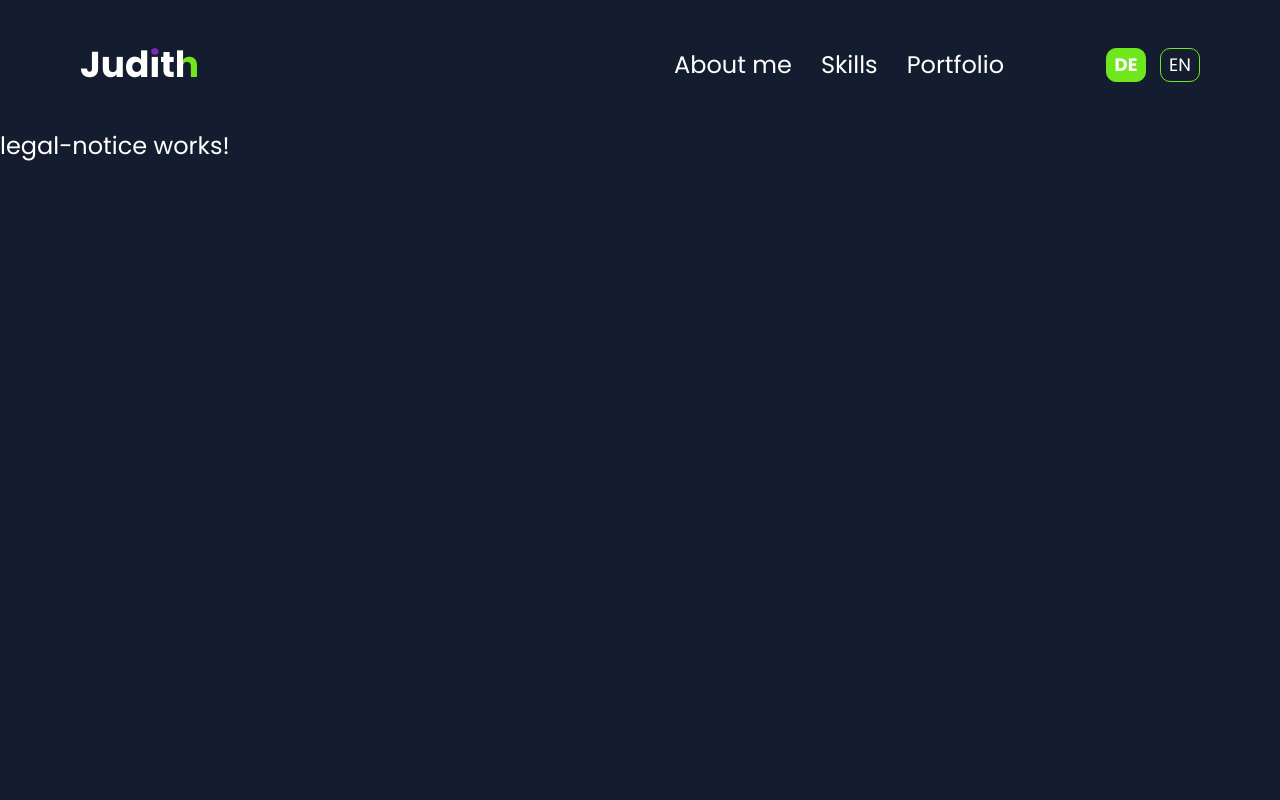
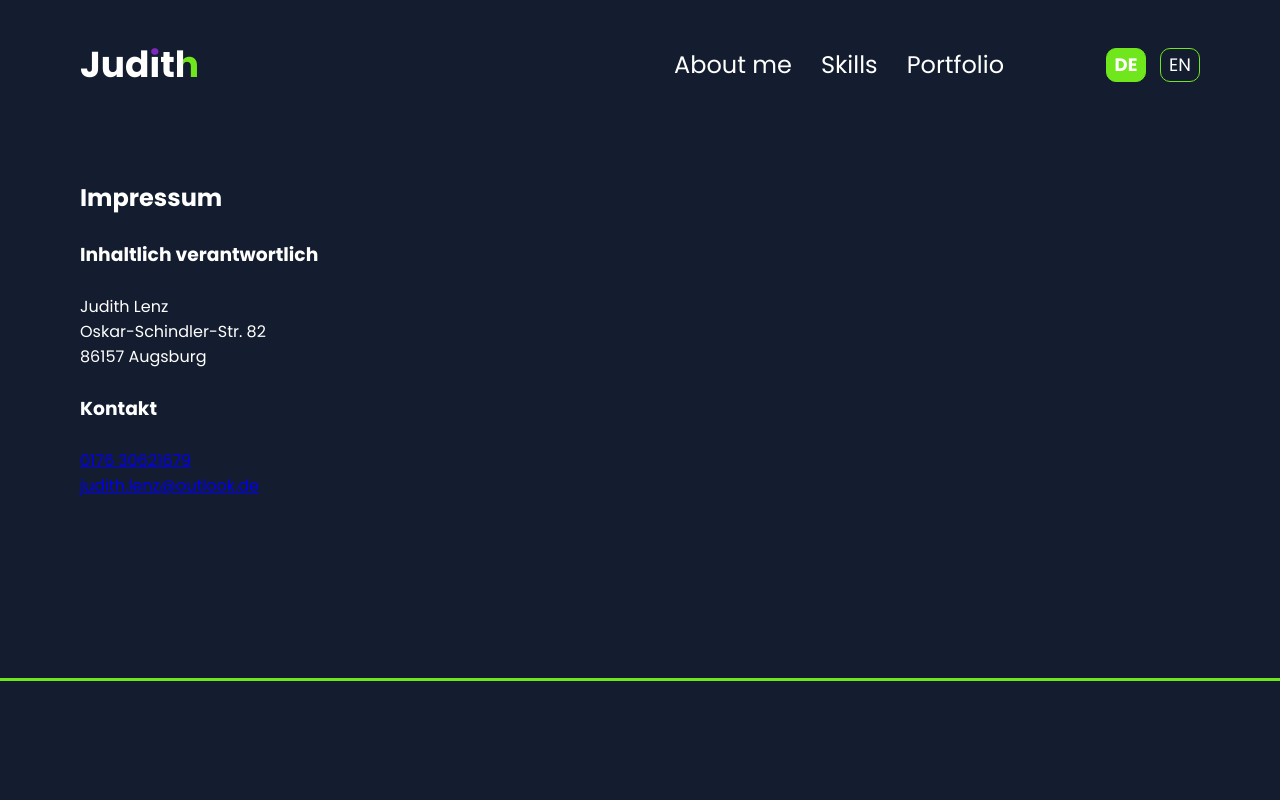
Before and after one commit to Judith-Lenz/portfolio, an Angular app: page /legal-notice in a window 1280 px wide. Shown: the top 800 px of the page. Built offline with nearby package versions, Linux system fonts and the light colour scheme.

Commit message:
legal notice

```diff
--- a/src/app/pages/legal-notice/legal-notice.component.html
+++ b/src/app/pages/legal-notice/legal-notice.component.html
@@ -1 +1,16 @@
-<section><p>legal-notice works!</p></section>
+<section>
+  <h1>Impressum</h1>
+  <br />
+  <h3>Inhaltlich verantwortlich</h3>
+  <br />
+  <p>Judith Lenz</p>
+  <p>Oskar-Schindler-Str. 82</p>
+  <p>86157 Augsburg</p>
+  <br />
+  <h3>Kontakt</h3>
+  <br />
+  <p><a href="tel:+4917630621679">0176 30621679</a></p>
+  <p>
+    <a [attr.href]="'mailto:' + email">{{ email }}</a>
+  </p>
+</section>
--- a/src/app/pages/legal-notice/legal-notice.component.scss
+++ b/src/app/pages/legal-notice/legal-notice.component.scss
@@ -1,4 +1,6 @@
 section {
-  padding-top: 128px;
-  height: calc(100vh - 128px);
+  padding: 180px 80px;
+  text-align: start;
+
+  font-size: 16px;
 }
--- a/src/app/pages/legal-notice/legal-notice.component.ts
+++ b/src/app/pages/legal-notice/legal-notice.component.ts
@@ -10,6 +10,8 @@ import { RouterModule } from '@angular/router';
   styleUrl: './legal-notice.component.scss',
 })
 export class LegalNoticeComponent implements OnInit {
+  email: string = 'judith.lenz@outlook.de';
+
   ngOnInit() {
     window.scrollTo({ top: 0, behavior: 'smooth' }); // Scrollt immer nach oben
   }
```
